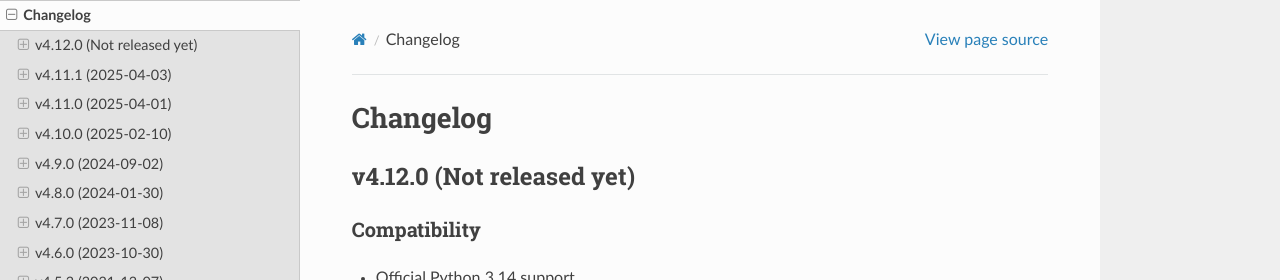
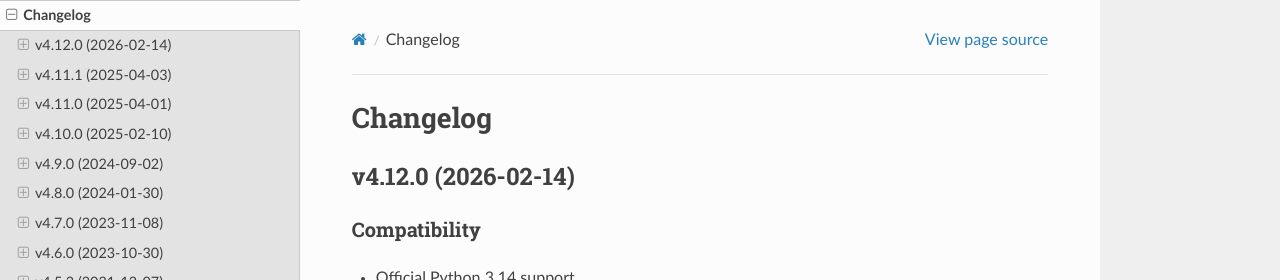
Before and after one commit to pytest-dev/pytest-django, a Sphinx documentation site: the page built from docs/changelog.rst, in a window 1280 px wide and 900 px high. Shown: the top 280 px of the window. Built offline with Sphinx 7.4.7 and the Read the Docs theme 3.1.0, drawn with Linux system fonts in a browser that asks for light colours; cross-references to code outside the pages are shown as plain code.

Commit message:
Release 4.12.0

```diff
--- a/docs/changelog.rst
+++ b/docs/changelog.rst
@@ -1,8 +1,8 @@
 Changelog
 =========
 
-v4.12.0 (Not released yet)
---------------------------
+v4.12.0 (2026-02-14)
+--------------------
 
 Compatibility
 ^^^^^^^^^^^^^
```
